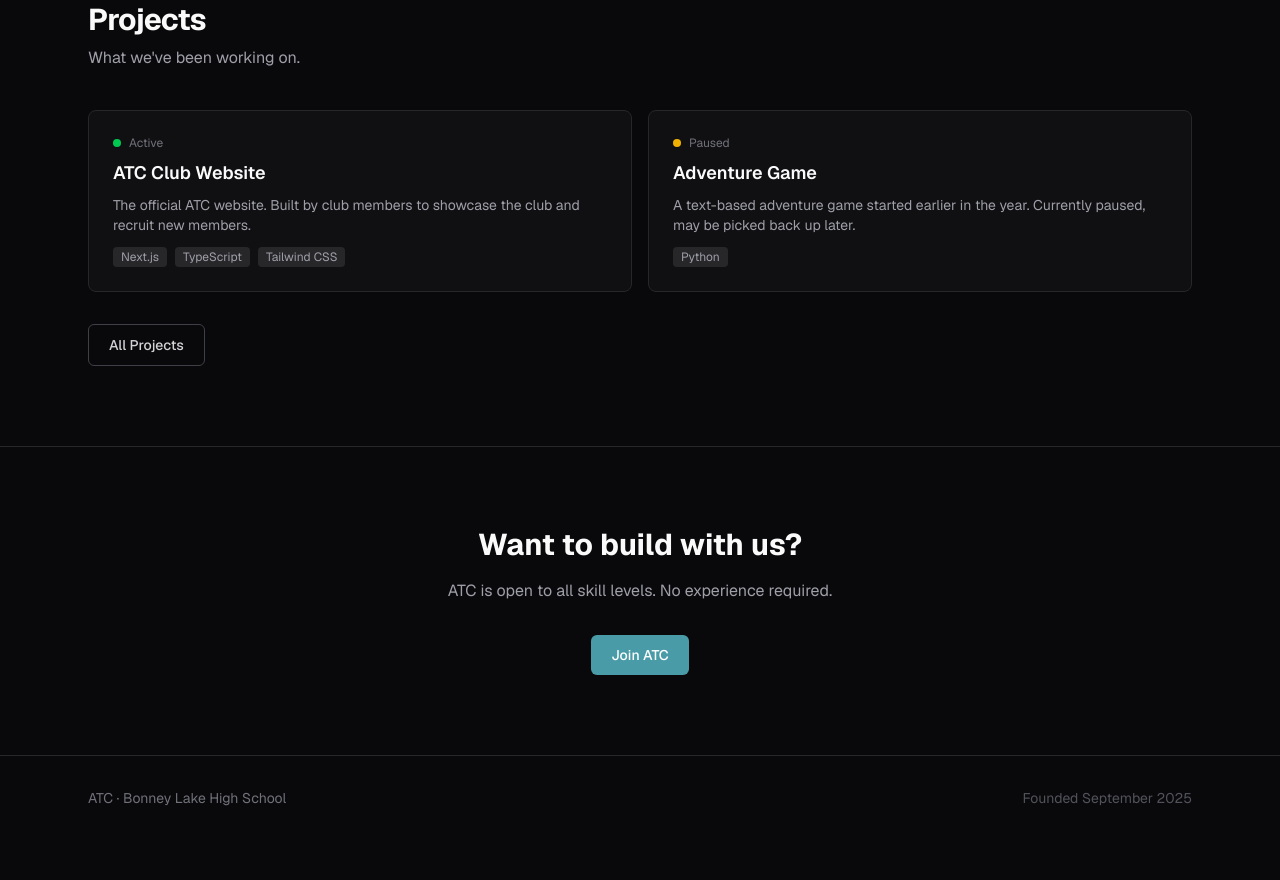
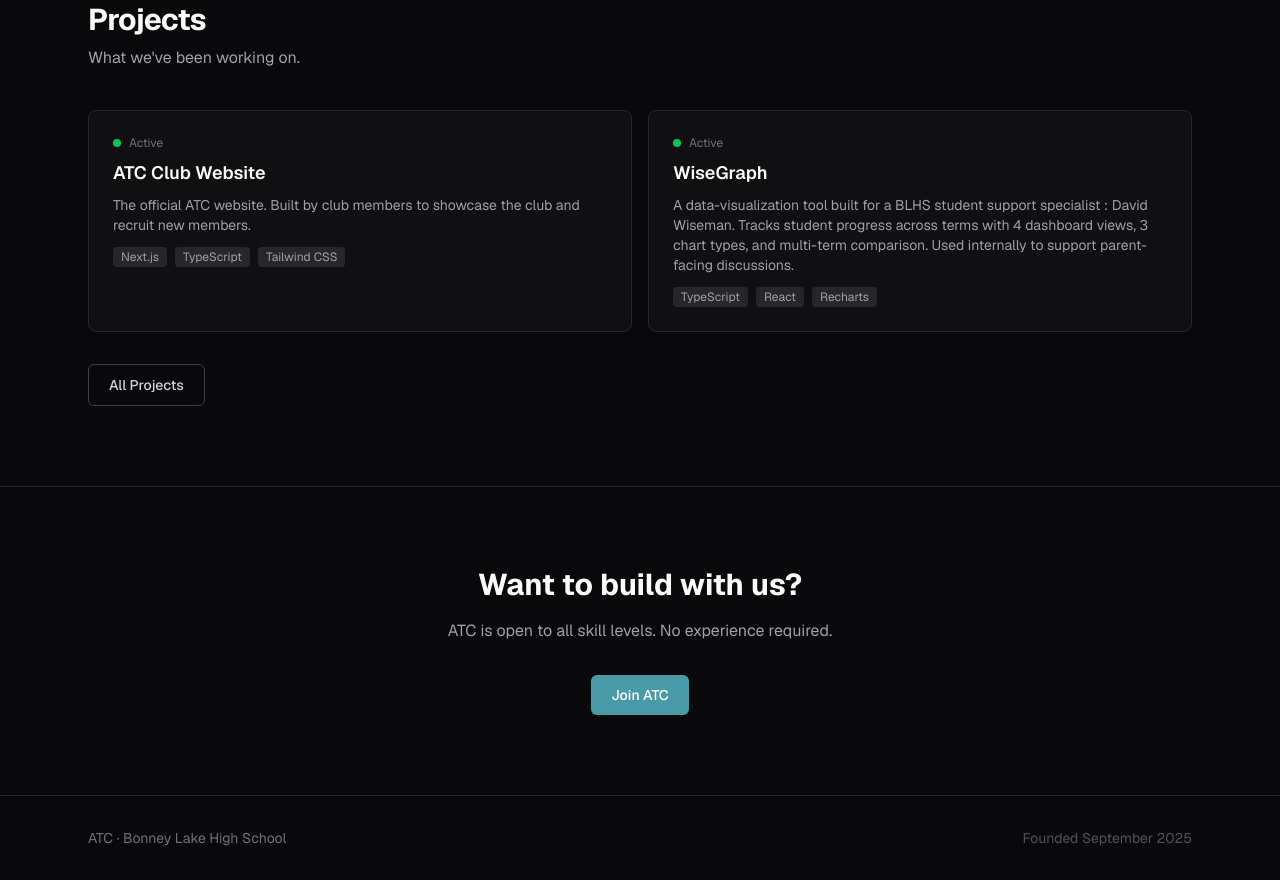
Before and after one commit to Algorithmic-Thinking-Club/atc-blhs, a Next.js app: page / in a window 1280 px wide. Shown: the part 1640-2520 px from the top of the page. Before the commit the page ends 2480 px from the top, so only its background shows below. Built offline with nearby package versions, Linux system fonts and the light colour scheme.

Commit message:
added WiseGraph and AdventureGame

```diff
--- a/data/projects.ts
+++ b/data/projects.ts
@@ -15,10 +15,17 @@ export const projects: Project[] = [
     tech: ["Next.js", "TypeScript", "Tailwind CSS"],
   },
   {
+    title: "WiseGraph",
+    status: "active",
+    description:
+      "A data-visualization tool built for a BLHS student support specialist : David Wiseman. Tracks student progress across terms with 4 dashboard views, 3 chart types, and multi-term comparison. Used internally to support parent-facing discussions.",
+    tech: ["TypeScript", "React", "Recharts"],
+  },
+  {
     title: "Adventure Game",
-    status: "paused",
+    status: "planned",
     description:
-      "A text-based adventure game started earlier in the year. Currently paused, may be picked back up later.",
-    tech: ["Python"],
+      "A collaborative BLHS school-life game. Ashwath builds the core framework over summer 2026, and ATC members build individual modules and minigames during the school year as plugins. Meant to be a fun onboarding project for new students and a long-term club effort.",
+    tech: ["TypeScript"],
   },
 ];
```
